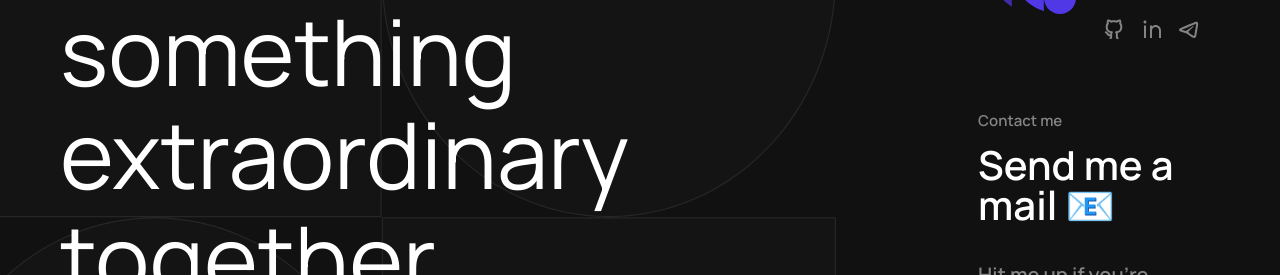
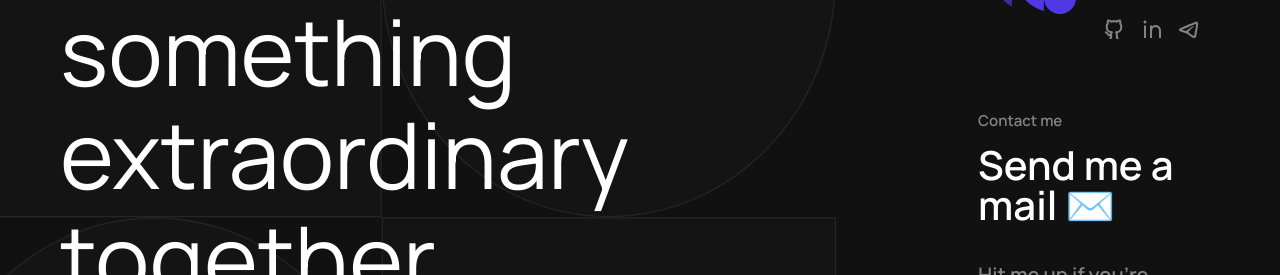
Before and after one commit to Israel-2002/portfolio-v3, a React (Vite) app: page /contact in a window 1280 px wide. Shown: the part 1372-1647 px from the top of the page. Built offline with nearby package versions, Linux system fonts and the light colour scheme.

Commit message:
changed icon

```diff
--- a/src/components/Footer.jsx
+++ b/src/components/Footer.jsx
@@ -95,7 +95,7 @@ const Footer = () => {
                 href="mailto:israelrankin@gmail.com"
                 className="split split-padding link mb-[1.625rem] inline-block break-all text-[1.875rem] font-semibold leading-snug md:break-normal lg:mb-[2.6875rem] lg:text-4xl min-[1180px]:mb-9 min-[1180px]:text-[2.5rem]"
               >
-                Send me a mail 📧
+                Send me a mail ✉️
               </a>
 
               <p className="split mx-auto mb-[2.75rem] max-w-[590px] text-lg font-semibold leading-snug text-grey lg:mb-[3.125rem] lg:text-xl min-[1180px]:mb-[4.375rem]">
```
